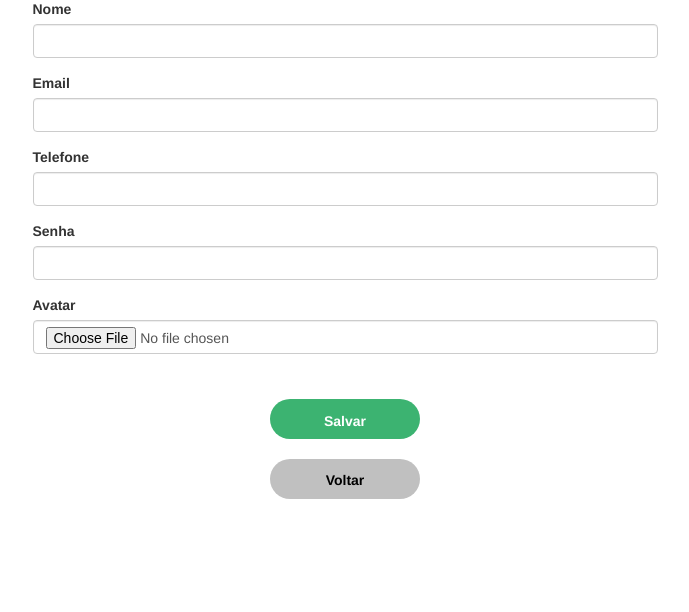
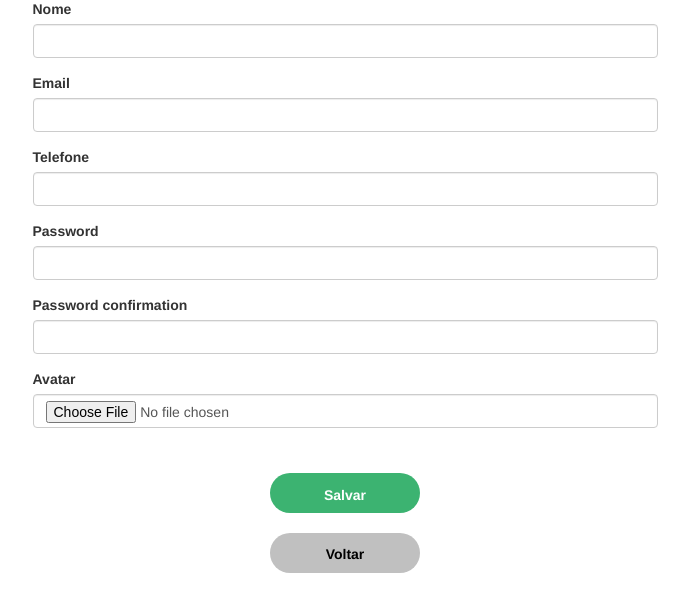
Before and after one commit to hugouraga/Iggle, a Rails app: page /normal_users/new in a window 1280 px wide. Shown: the part 143-755 px from the top of the page, without its empty margins (295-984 px from the left). Run offline with Rails 7, Linux system fonts and the light colour scheme; style sheets or scripts are compiled from the project's sources; some libraries are stand-ins or nearby versions.

Commit message:
Correção password_digest

```diff
--- a/app/controllers/normal_users_controller.rb
+++ b/app/controllers/normal_users_controller.rb
@@ -69,5 +69,5 @@ class NormalUsersController < ApplicationController
 
     # Never trust parameters from the scary internet, only allow the white list through.
     def normal_user_params
-      params.require(:normal_user).permit(:name, :email, :phone, :password_digest, :avatar)
+      params.require(:normal_user).permit(:name, :email, :phone, :password, :password_confirmation , :avatar)
     end
--- a/app/controllers/professional_users_controller.rb
+++ b/app/controllers/professional_users_controller.rb
@@ -69,5 +69,5 @@ class ProfessionalUsersController < ApplicationController
 
     # Never trust parameters from the scary internet, only allow the white list through.
     def professional_user_params
-      params.require(:professional_user).permit(:name, :email, :phone, :profession, :document, :description, :facebook, :instagram, :password_digest)
+      params.require(:professional_user).permit(:name, :email, :phone, :profession, :document, :description, :facebook, :instagram, :password, :password_confirmation )
     end
--- a/app/models/normal_user.rb
+++ b/app/models/normal_user.rb
@@ -1,6 +1,6 @@
 class NormalUser < ApplicationRecord
 
-    #has_secure_password
+    has_secure_password
     has_one_attached :avatar
 
     before_save :email_downcase
@@ -8,7 +8,7 @@ class NormalUser < ApplicationRecord
     VALID_EMAIL_REGEX = /\A[\w+\-.]+@[a-z\d\-]+(\.[a-z\d\-]+)*\.[a-z]+\z/i
 
     validates :name, presence: true, length: { maximum: 50 }
-    validates :password_digest, length: { minimum: 6 }
+    validates :password, length: { minimum: 6 }
     validates :email, presence: true, length: { maximum: 255 },
                                       format: { with: VALID_EMAIL_REGEX },
                                       uniqueness: { case_sensitive: true }
--- a/app/models/professional_user.rb
+++ b/app/models/professional_user.rb
@@ -1,12 +1,12 @@
 class ProfessionalUser < ApplicationRecord
-    #has_secure_password
+    has_secure_password
 
     before_save :email_downcase
 
     VALID_EMAIL_REGEX = /\A[\w+\-.]+@[a-z\d\-]+(\.[a-z\d\-]+)*\.[a-z]+\z/i
 
     validates :name, presence: true, length: { maximum: 50 }
-    validates :password_digest, length: { minimum: 6 }
+    validates :password, length: { minimum: 6 }
     validates :email, presence: true, length: { maximum: 255 },
                                       format: { with: VALID_EMAIL_REGEX },
                                       uniqueness: { case_sensitive: true }
--- a/app/views/normal_users/_form.html.erb
+++ b/app/views/normal_users/_form.html.erb
@@ -30,8 +30,13 @@
   </div>
 
   <div class="form-group">
-    <%= form.label :password_digest %>
-    <%= form.password_field :password_digest, class: 'form-control' %>
+    <%= form.label :password %>
+    <%= form.password_field :password, class: 'form-control' %>
+  </div>
+
+  <div class="form-group">
+    <%= form.label :password_confirmation %>
+    <%= form.password_field :password_confirmation, class: 'form-control' %>
   </div>
 
   <div class="form-group">
```
Also changed, not shown: app/views/professional_users/_form.html.erb (+7 -2 lines).
